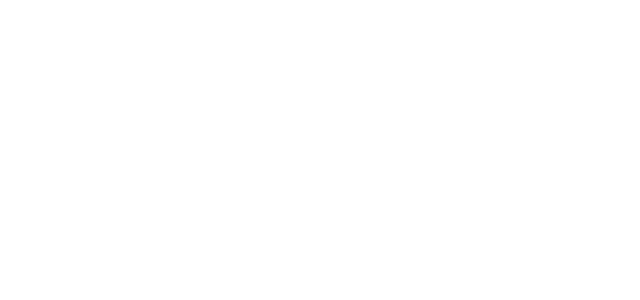
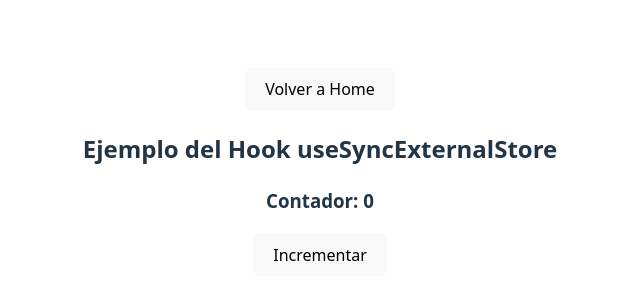
Before and after one commit to Jdmorenoc/Proyecto_SoA, a React (Vite) app in the folder proyecto/: page /useSyncExternalStore in a window 1280 px wide. Before the commit this address had no page. Shown: the part 228-528 px from the top of the page, without its empty margins (320-960 px from the left). Built offline with nearby package versions, Linux system fonts and the light colour scheme.

Commit message:
hook UseSyncExternalStore

```diff
--- a/proyecto/src/App.jsx
+++ b/proyecto/src/App.jsx
@@ -15,6 +15,7 @@
 import UseId from './playground/UseId';
 import Use from './playground/Use';
 import UseContextExample from './playground/UseContext';
+import UseSyncExternalStoreExample from './playground/UseSyncExternalStore';
 
 function App() {
 
@@ -36,6 +37,7 @@
         <Route path="/useId" element={<UseId/>} />
         <Route path="/use" element={<Use/>} />
         <Route path="/useContext" element={<UseContextExample/>} />
+        <Route path="/useSyncExternalStore" element={<UseSyncExternalStoreExample/>} />
       </Routes>
     </BrowserRouter>
   )
--- /dev/null
+++ b/proyecto/src/playground/UseSyncExternalStore.jsx
@@ -0,0 +1,52 @@
+import { useNavigate } from "react-router-dom";
+import { useSyncExternalStore } from "react";
+
+// Store externo
+let count = 0;
+let listeners = [];
+
+const store = {
+  subscribe: (listener) => {
+    listeners.push(listener);
+    return () => {
+      listeners = listeners.filter(l => l !== listener);
+    };
+  },
+
+  getSnapshot: () => count
+};
+
+function increment() {
+  count++;
+  listeners.forEach(listener => listener());
+}
+
+function UseSyncExternalStoreExample() {
+
+  const navigate = useNavigate();
+
+  const value = useSyncExternalStore(
+    store.subscribe,
+    store.getSnapshot
+  );
+
+  return (
+    <div>
+
+      <button onClick={() => navigate("/")}>
+        Volver a Home
+      </button>
+
+      <h2>Ejemplo del Hook useSyncExternalStore</h2>
+
+      <h3>Contador: {value}</h3>
+
+      <button onClick={increment}>
+        Incrementar
+      </button>
+
+    </div>
+  );
+}
+
+export default UseSyncExternalStoreExample;
```
